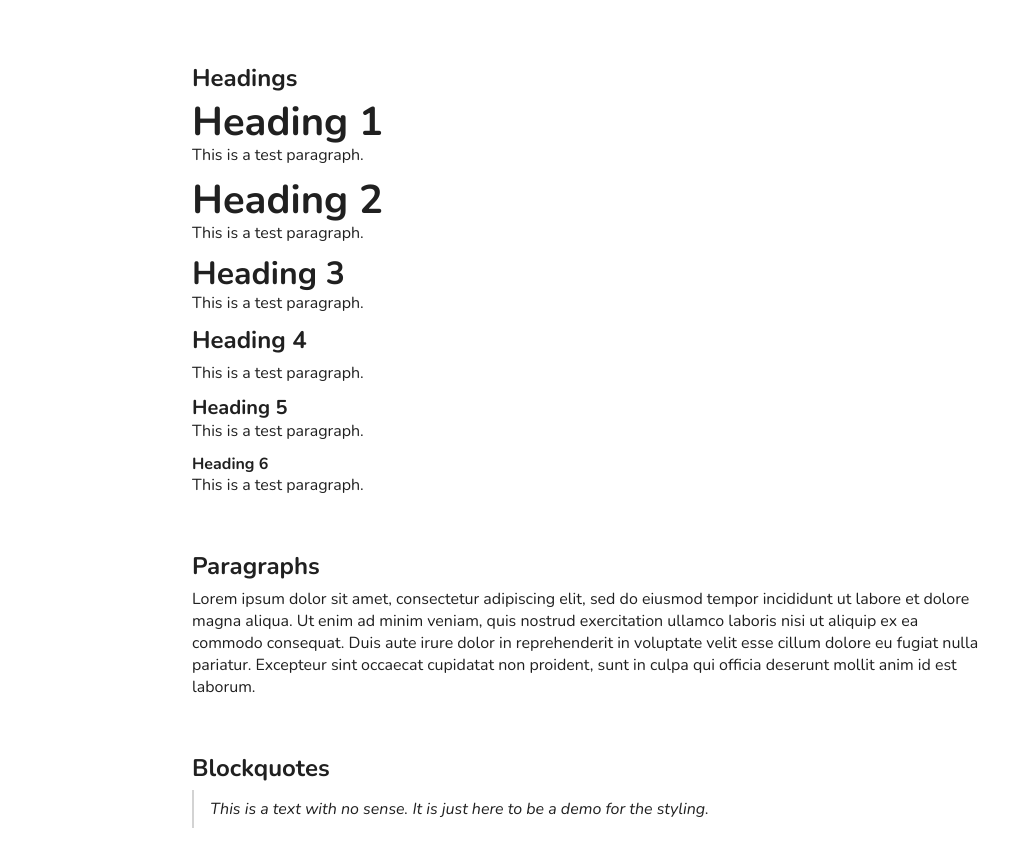
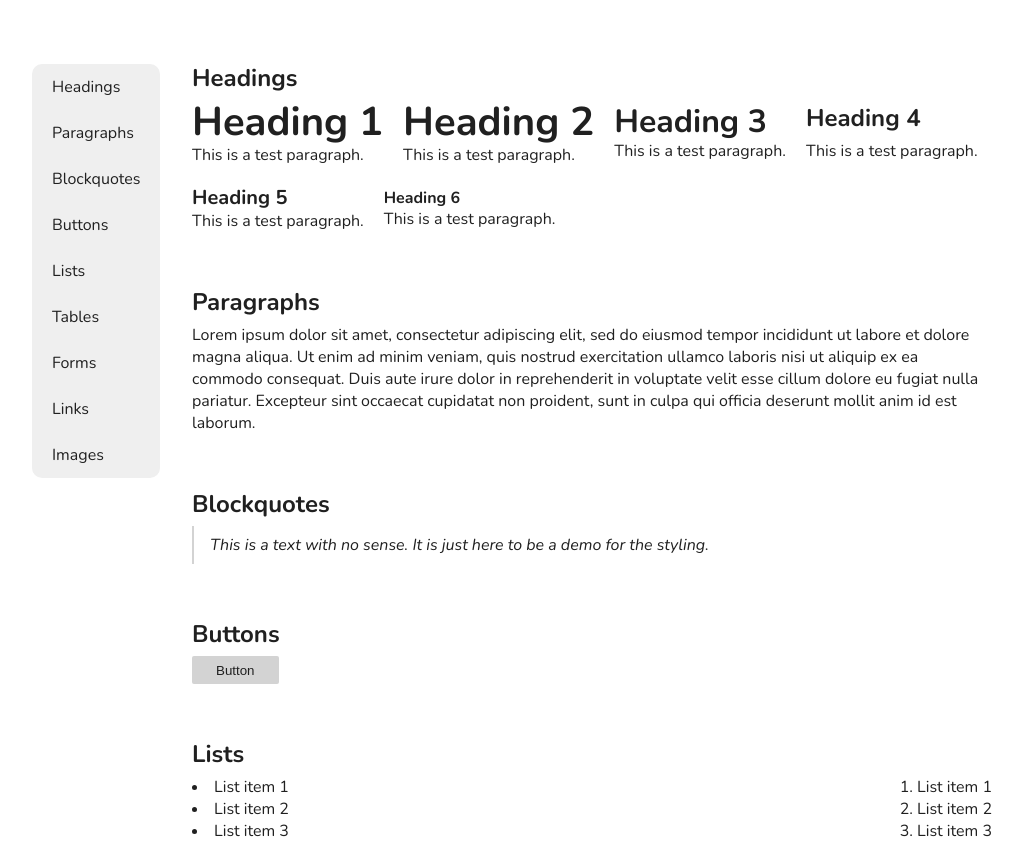
Before and after one commit to mrvinrsk/QuickstartCSS, a website: page docs/index.html in a window 1280 px wide. Shown: the top 845 px of the page, without its empty margins (48-1068 px from the left). Drawn offline with nearby package versions, Linux system fonts and the light colour scheme.

Commit message:
added sidenav to documentation

```diff
--- a/docs/index.html
+++ b/docs/index.html
@@ -21,18 +21,94 @@
             gap: .75rem;
         }
 
+        @media only screen and (min-width: 768px) {
+            .row {
+                flex-direction: row;
+                flex-wrap: wrap;
+                justify-content: flex-start;
+                align-items: center;
+                gap: 1.25rem;
+            }
+
+            .spacebetween {
+                justify-content: space-between;
+            }
+        }
+
         .content h4 {
             margin-bottom: .5rem;
         }
+
+        aside {
+            display: none;
+        }
+
+        @media (min-width: 768px) {
+            aside {
+                display: block;
+                position: fixed;
+                background: #efefef;
+                margin-left: 5em;
+                border-radius: 10px;
+                overflow: hidden;
+                max-height: 70vh;
+                overflow-y: auto;
+            }
+
+            aside ul {
+                display: flex;
+                flex-direction: column;
+                list-style-type: none;
+            }
+
+            aside a {
+                text-decoration: none;
+                display: block;
+                padding: .75rem 1.25rem;
+                color: inherit;
+            }
+
+            aside ul li:hover {
+                background: #202020;
+            }
+
+            aside ul li:hover a {
+                color: #D3D3D3;
+            }
+
+            aside ul a:visited {
+                color: inherit;
+            }
+        }
     </style>
+
+    <script src="https://code.jquery.com/jquery-3.6.0.min.js" integrity="sha256-/xUj+3OJU5yExlq6GSYGSHk7tPXikynS7ogEvDej/m4=" crossorigin="anonymous"></script>
+
+    <script>
+        $(function () {
+            let aside = document.querySelector('aside ul');
+            document.querySelectorAll('div.content').forEach((content) => {
+                if (content.id !== null) {
+                    if (!content.id.startsWith('noaside_')) {
+                        let heading = content.querySelector('h4');
+                        aside.innerHTML += `<li><a href="#${content.id}">${heading.innerText}</a></li>`;
+                    }
+                }
+            });
+        });
+    </script>
 </head>
 <body>
 
+<aside>
+    <ul></ul>
+</aside>
+
 <main>
-    <div class="content">
+    <div class="content" id="headings">
         <h4>Headings</h4>
 
-        <div class="spacing">
+        <div class="spacing row">
             <div>
                 <h2>Heading 1</h2>
                 <p>This is a test paragraph.</p>
@@ -65,30 +141,30 @@
         </div>
     </div>
 
-    <div class="content">
+    <div class="content" id="paragraphs">
         <h4>Paragraphs</h4>
         <p>
             Lorem ipsum dolor sit amet, consectetur adipiscing elit, sed do eiusmod tempor incididunt ut labore et dolore magna aliqua. Ut enim ad minim veniam, quis nostrud exercitation ullamco laboris nisi ut aliquip ex ea commodo consequat. Duis aute irure dolor in reprehenderit in voluptate velit esse cillum dolore eu fugiat nulla pariatur. Excepteur sint occaecat cupidatat non proident, sunt in culpa qui officia deserunt mollit anim id est laborum.
         </p>
     </div>
 
-    <div class="content">
+    <div class="content" id="blockquotes">
         <h4>Blockquotes</h4>
         <blockquote cite="Marvin, cool developer">
             <p>This is a text with no sense. It is just here to be a demo for the styling.</p>
         </blockquote>
     </div>
 
-    <div class="content">
+    <div class="content" id="buttons">
         <h4>Buttons</h4>
         <div class="spacing" style="flex-direction: row;">
             <button>Button</button>
         </div>
     </div>
 
-    <div class="content">
+    <div class="content" id="lists">
         <h4>Lists</h4>
-        <div class="spacing">
+        <div class="spacing row spacebetween">
             <ul>
                 <li>List item 1</li>
                 <li>List item 2</li>
@@ -103,7 +179,7 @@
         </div>
     </div>
 
-    <div class="content">
+    <div class="content" id="tables">
         <h4>Tables</h4>
         <div class="spacing">
             <table>
@@ -135,7 +211,7 @@
         </div>
     </div>
 
-    <div class="content">
+    <div class="content" id="forms">
         <h4>Forms</h4>
         <div class="spacing">
             <form>
@@ -161,7 +237,7 @@
         </div>
     </div>
 
-    <div class="content">
+    <div class="content" id="images">
         <h4>Images</h4>
         <div class="spacing">
             <img src="https://via.placeholder.com/300x200" alt="Placeholder image">
--- a/scss/quickstart.scss
+++ b/scss/quickstart.scss
@@ -58,9 +58,12 @@ h6 {
 }
 
 
-main {
+main, .complete-wrapper {
   width: calc(min(85%, 50rem));
   margin-inline: auto;
+}
+
+main, .wrapper, .complete-wrapper {
   margin-block: calc(min(5%, 7.5rem));
 }
 
```
Also changed, not shown: css/quickstart.css, docs/quickstart.css, 2 other files.
